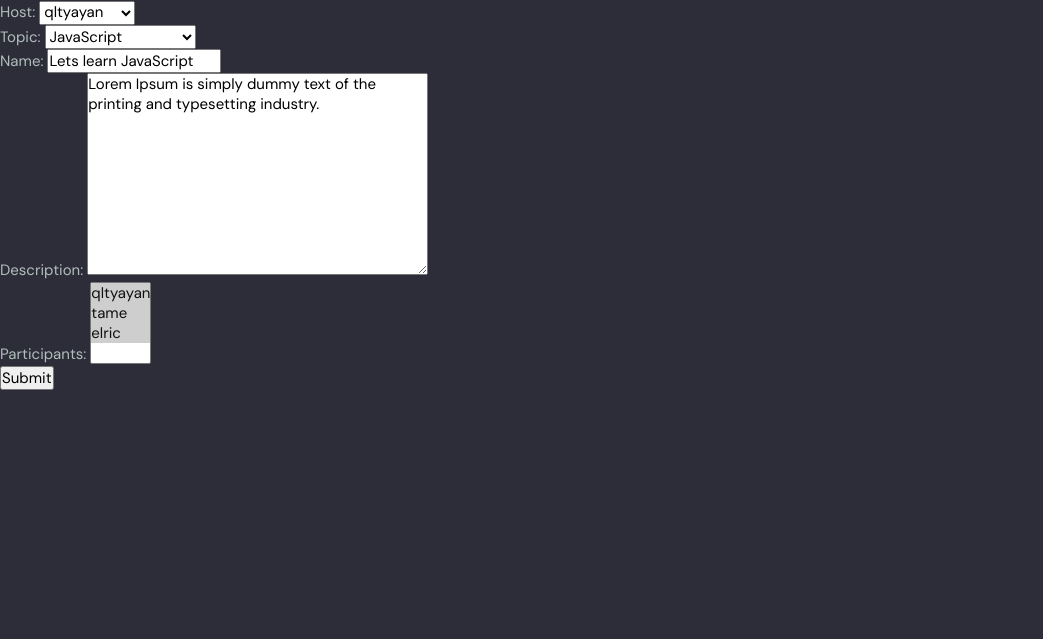
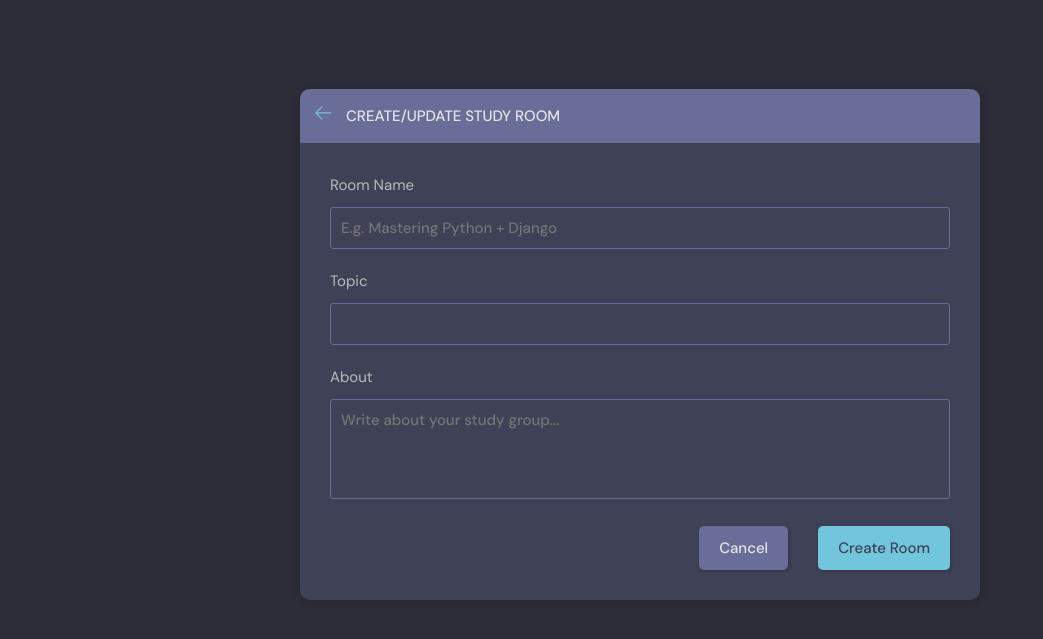
Before and after one commit to arestauro1031/djangotest, a Django app: page /update-room/1/ in a window 1280 px wide. Shown: the part 76-715 px from the top of the page, without its empty margins (0-1043 px from the left). Run offline with Django 5.2, Linux system fonts and the light colour scheme; a user stored in the database is signed in; data comes from the database, SQL or seed files in the repository; both versions use the stored data as it was after the commit.

Commit message:
repaired

```diff
--- a/djangotest/base/forms.py
+++ b/djangotest/base/forms.py
@@ -5,3 +5,4 @@ class RoomForm(ModelForm):
     class Meta:
         model = Room
         fields = '__all__'
+        exclude = ['host', 'participants']
--- a/djangotest/base/templates/base/feed_components.html
+++ b/djangotest/base/templates/base/feed_components.html
@@ -1,7 +1,7 @@
 {% for room in rooms %}
 <div class="roomListRoom">
     <div class="roomListRoom__header">
-        <a href="{% url 'user-profile' room.host.id %}" class="roomListRoom__author">
+        <a href="{% url 'user-profile' room.id %}" class="roomListRoom__author">
             <div class="avatar avatar--small">
                 <img src="https://randomuser.me/api/portraits/women/11.jpg" />
             </div>
--- a/djangotest/base/templates/base/room.html
+++ b/djangotest/base/templates/base/room.html
@@ -94,6 +94,7 @@
                                     </a>
                                     <span class="thread__date">{{message.created|timesince}} ago</span>
                                 </div>
+
                                 {% if request.user == message.user %}
                                 <a href="{% url 'delete-message' message.id %}">
                                     <div class="thread__delete">
@@ -129,7 +130,7 @@
             <div class="participants__list scroll">
 
                 {% for user in participants %}
-                <a href="{% url 'user-profile' user.id %}.html" class="participant">
+                <a href="{% url 'user-profile' room.host.id %}" class="participant">
                     <div class="avatar avatar--medium">
                         <img src="https://randomuser.me/api/portraits/men/37.jpg" />
                     </div>
--- a/djangotest/base/templates/base/room_form.html
+++ b/djangotest/base/templates/base/room_form.html
@@ -1,12 +1,58 @@
 {% extends 'main.html' %}
 
 {% block content %}
-<div>
-    <form method="POST" action="">
-        {% csrf_token %}
-        {{form.as_p}}
-        <input type="submit" value="Submit" />
-    </form>
-</div>
+<main class="create-room layout">
+    <div class="container">
+        <div class="layout__box">
+            <div class="layout__boxHeader">
+                <div class="layout__boxTitle">
+                    <a href="{% url 'home' %}">
+                        <svg version="1.1" xmlns="http://www.w3.org/2000/svg" width="32" height="32"
+                            viewBox="0 0 32 32">
+                            <title>arrow-left</title>
+                            <path
+                                d="M13.723 2.286l-13.723 13.714 13.719 13.714 1.616-1.611-10.96-10.96h27.625v-2.286h-27.625l10.965-10.965-1.616-1.607z">
+                            </path>
+                        </svg>
+                    </a>
+                    <h3>Create/Update Study Room</h3>
+                </div>
+            </div>
+            <div class="layout__body">
+                <form class="form" action="" method="POST">
+                    {% csrf_token %}
+                    <div class="form__group">
+                        <label for="room_name">Room Name</label>
+                        <input id="room_name" name="room_name" type="text"
+                            placeholder="E.g. Mastering Python + Django" />
+                    </div>
 
+                    <div class="form__group">
+                        <label for="room_topic">Topic</label>
+                        <input required type="text" name="topic" id="room_topic" list="topic-list" />
+                        <datalist id="topic-list">
+                            <select id="room_topic">
+                                {% for topic in topics %}
+                                <option value="{{topic.name}}">{{topic.name}}</option>
+                                {% endfor %}
+                            </select>
+                        </datalist>
+
+                    </div>
+
+
+                    <div class="form__group">
+                        <label for="room_about">About</label>
+                        <textarea name="room_about" id="room_about"
+                            placeholder="Write about your study group..."></textarea>
+                    </div>
+                    <div class="form__action">
+                        <a class="btn btn--dark" href="index.html">Cancel</a>
+                        <button class="btn btn--main" type="submit">Create Room</button>
+                    </div>
+                </form>
+            </div>
+        </div>
+    </div>
+</main>
 {% endblock content %}
--- a/djangotest/base/views.py
+++ b/djangotest/base/views.py
@@ -98,12 +98,13 @@ def userProfile(request, pk):
     rooms = user.room_set.all()
     room_message = user.message_set.all()
     topics= Topic.objects.all()
-    context={'user':user, 'rooms':rooms, 'room_messae':room_message, 'topics':topics}
+    context={'user':user, 'rooms':rooms, 'room_messagesd':room_message, 'topics':topics}
     return render(request, 'base/profile.html', context)
 
 @login_required(login_url='login')
 def createRoom(request):
     form = RoomForm()
+    topics = Topic.objects.all()
     if request.method == 'POST':            #  POST means the user has submitted the form
         #print(request.POST)
         #request.POST.get('name')
@@ -112,14 +113,14 @@ def createRoom(request):
             form.save()         #   create the object
             return redirect('home')
 
-    context= {'form': form}
+    context= {'form': form, 'topics':topics}
     return render(request, 'base/room_form.html', context)
 
 @login_required(login_url='login')
 def updateRoom(request, pk):
     room = Room.objects.get(id=pk) # get the object
     form = RoomForm(instance=room) # create a form with the object
-
+    topics = Topic.objects.all()
     if request.user != room.host:
         return HttpResponse('You are not authorized to edit this room')
 
@@ -129,7 +130,7 @@ def updateRoom(request, pk):
             form.save()     #   save/update the object
             return redirect('home')
 
-    context = {'form':form}
+    context = {'form':form, 'topics':topics}
     return render(request, 'base/room_form.html', context)
 
 @login_required(login_url='login')
--- a/djangotest/notes/note.txt
+++ b/djangotest/notes/note.txt
@@ -19,3 +19,5 @@ comment in html: CTRL + K + C
 
 https://www.youtube.com/watch?v=Dbn4scR_25A link for payment gateways
 https://www.youtube.com/watch?v=gSYLNsbRSUs  link for paymongo
+
+https://www.youtube.com/watch?v=tRZGeaHPoaw git tutorial
```
Also changed, not shown: djangotest/base/templates/base/room_form_old.html (added, +12 -0 lines), djangotest/db.sqlite3.
